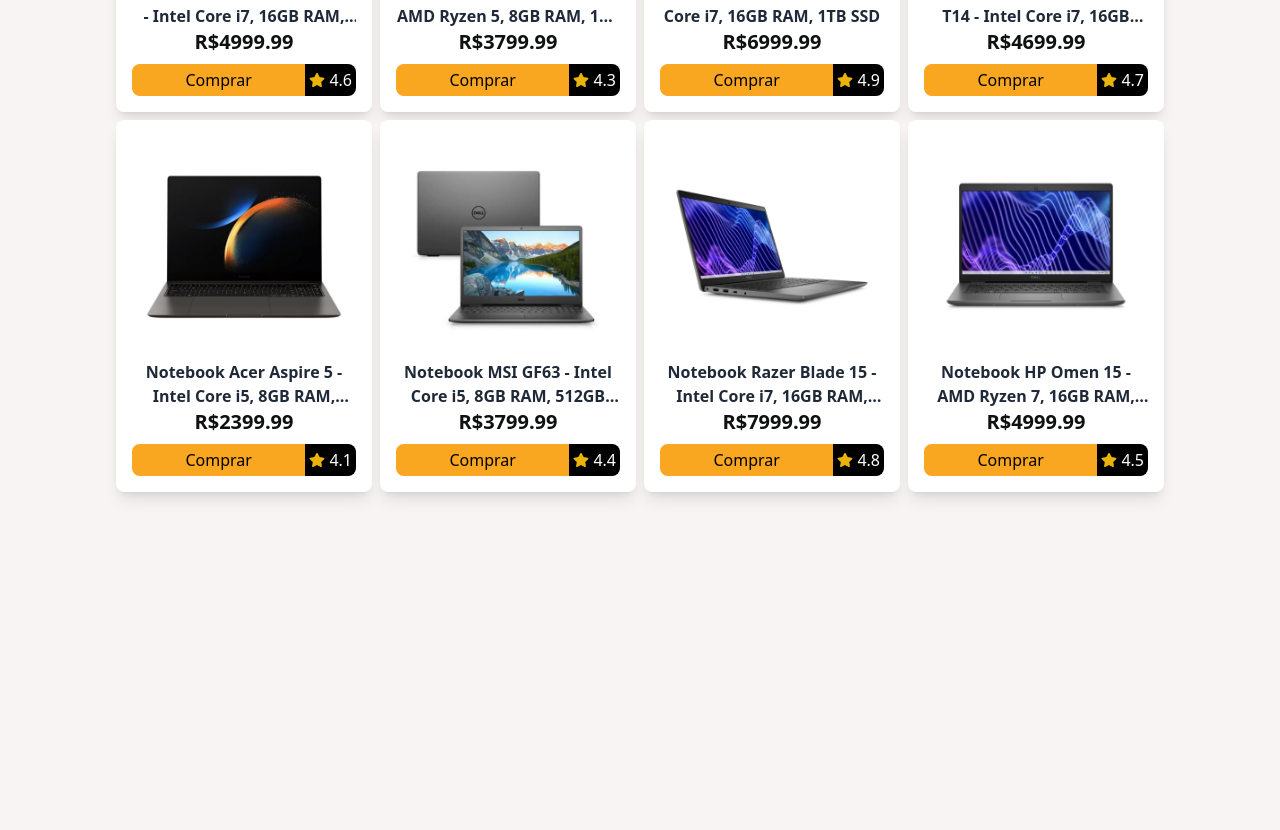
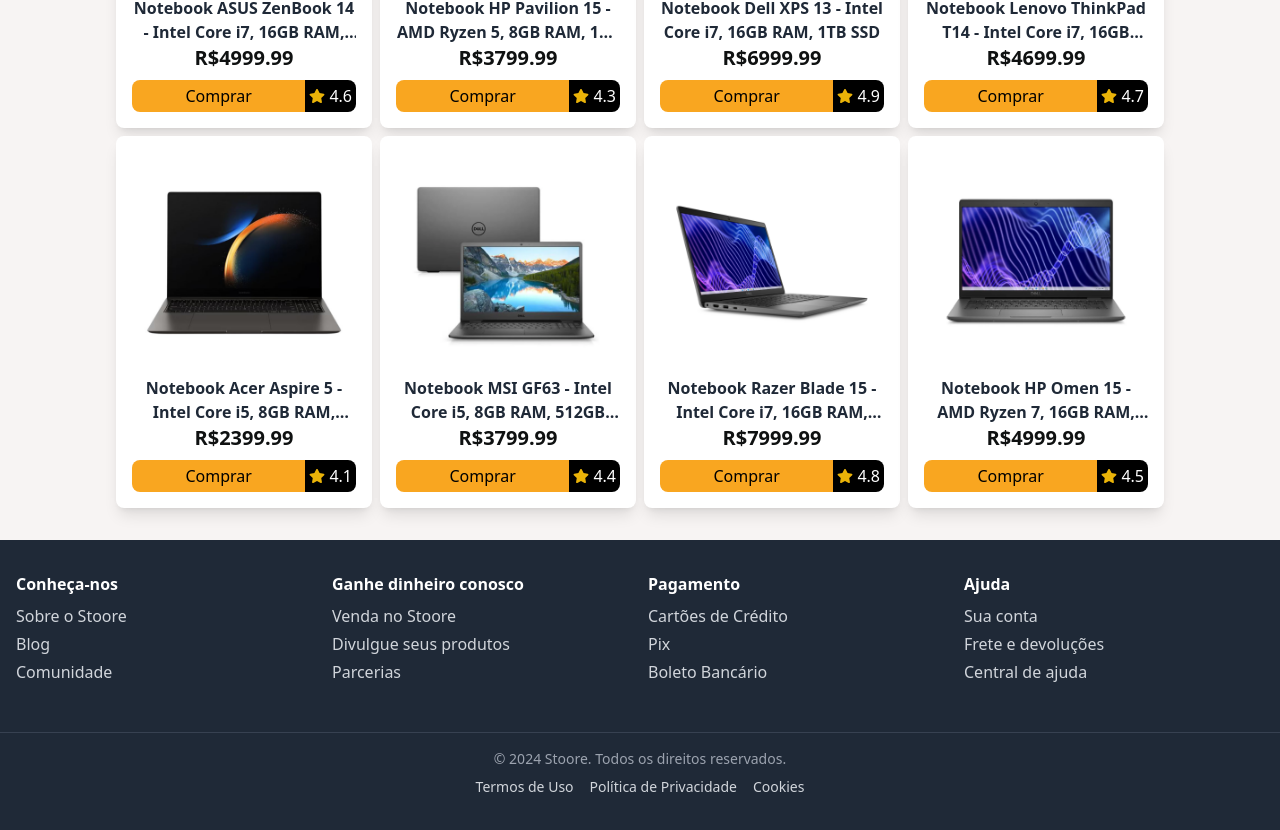
Before and after one commit to webdevmatias/stoore, a React (Vite) app: page / in a window 1280 px wide. Shown: the part 944-1774 px from the top of the page. Before the commit the page ends 1548 px from the top, so only its background shows below. Built offline with nearby package versions, Linux system fonts and the light colour scheme.

Commit message:
feat:footer

```diff
--- /dev/null
+++ b/src/componentes/Footer.jsx
@@ -0,0 +1,110 @@
+import React from "react";
+
+const Footer = () => {
+    return (
+        <footer className="bg-gray-800 text-gray-300 w-full pb-28">
+            <div className="container mx-auto px-4 py-8 grid grid-cols-1 sm:grid-cols-2 md:grid-cols-4 gap-4">
+                <div>
+                    <h3 className="font-bold text-white mb-2">Conheça-nos</h3>
+                    <ul className="space-y-1">
+                        <li>
+                            <a href="#" className="hover:text-white">
+                                Sobre o Stoore
+                            </a>
+                        </li>
+                        <li>
+                            <a href="#" className="hover:text-white">
+                                Blog
+                            </a>
+                        </li>
+                        <li>
+                            <a href="#" className="hover:text-white">
+                                Comunidade
+                            </a>
+                        </li>
+                    </ul>
+                </div>
+                <div>
+                    <h3 className="font-bold text-white mb-2">Ganhe dinheiro conosco</h3>
+                    <ul className="space-y-1">
+                        <li>
+                            <a href="#" className="hover:text-white">
+                                Venda no Stoore
+                            </a>
+                        </li>
+                        <li>
+                            <a href="#" className="hover:text-white">
+                                Divulgue seus produtos
+                            </a>
+                        </li>
+                        <li>
+                            <a href="#" className="hover:text-white">
+                                Parcerias
+                            </a>
+                        </li>
+                    </ul>
+                </div>
+                <div>
+                    <h3 className="font-bold text-white mb-2">Pagamento</h3>
+                    <ul className="space-y-1">
+                        <li>
+                            <a href="#" className="hover:text-white">
+                                Cartões de Crédito
+                            </a>
+                        </li>
+                        <li>
+                            <a href="#" className="hover:text-white">
+                                Pix
+                            </a>
+                        </li>
+                        <li>
+                            <a href="#" className="hover:text-white">
+                                Boleto Bancário
+                            </a>
+                        </li>
+                    </ul>
+                </div>
+                <div>
+                    <h3 className="font-bold text-white mb-2">Ajuda</h3>
+                    <ul className="space-y-1">
+                        <li>
+                            <a href="#" className="hover:text-white">
+                                Sua conta
+                            </a>
+                        </li>
+                        <li>
+                            <a href="#" className="hover:text-white">
+                                Frete e devoluções
+                            </a>
+                        </li>
+                        <li>
+                            <a href="#" className="hover:text-white">
+                                Central de ajuda
+                            </a>
+                        </li>
+                    </ul>
+                </div>
+            </div>
+            <div className="border-t border-gray-700 mt-4">
+                <div className="container mx-auto px-4 py-4 flex flex-col items-center text-sm">
+                    <p className="text-gray-400 mb-2">
+                        © 2024 Stoore. Todos os direitos reservados.
+                    </p>
+                    <div className="flex flex-col sm:flex-row items-center space-y-2 sm:space-y-0 sm:space-x-4">
+                        <a href="#" className="hover:text-white">
+                            Termos de Uso
+                        </a>
+                        <a href="#" className="hover:text-white">
+                            Política de Privacidade
+                        </a>
+                        <a href="#" className="hover:text-white">
+                            Cookies
+                        </a>
+                    </div>
+                </div>
+            </div>
+        </footer>
+    );
+};
+
+export default Footer;
--- a/src/pages/Home.jsx
+++ b/src/pages/Home.jsx
@@ -1,6 +1,7 @@
 import "../App.css";
 import ImageSlider from "../componentes/ImageSlider";
 import ProductCard from "../componentes/ProductCard";
+import Footer from "../componentes/Footer";
 
 // Imagens para o slider
 import slide1 from "../assets/slide1.png";
@@ -107,11 +108,12 @@
           <ImageSlider images={sliderImages} />
         </section>
 
-        <section className="flex flex-row flex-wrap justify-center gap-2 mt-4 mb-28 w-full px-4 md:px-0">
+        <section className="flex flex-row flex-wrap justify-center gap-2 my-8 w-full px-4 md:px-0">
           {products.map((product, index) => (
             <ProductCard key={index} product={product} />
           ))}
         </section>
+        <Footer></Footer>
       </div>
     </>
   );
```
